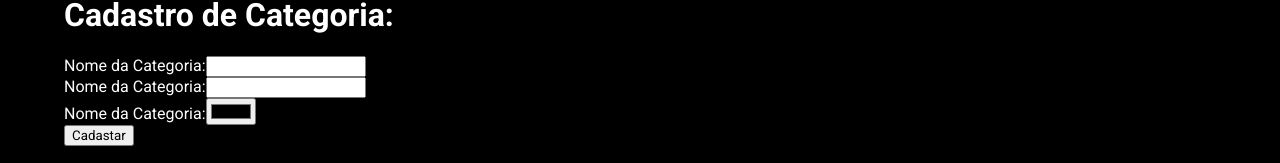
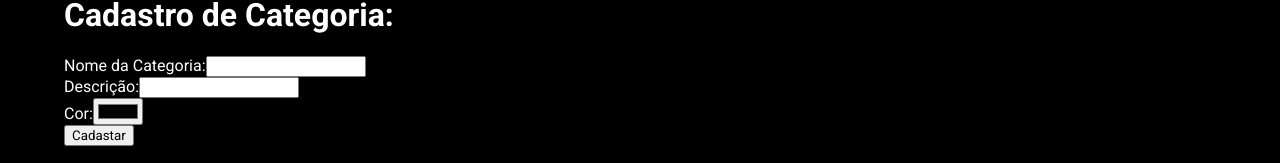
Before and after one commit to MatheusDuarteGalvao/duarteflix, a React (Create React App) app: page /cadastro/categoria in a window 1280 px wide. Shown: the part 125-288 px from the top of the page. Built offline with nearby package versions, Linux system fonts and the light colour scheme.

Commit message:
Ajustes na categoria

```diff
--- a/src/components/FormField/index.js
+++ b/src/components/FormField/index.js
@@ -1,10 +1,10 @@
 import React from 'react';
 
-function FormField({ type, name, value, handleChange }) {
+function FormField({ label, type, name, value, handleChange }) {
   return (
     <div>
       <label>
-        Nome da Categoria:
+        {label}
         <input
           type={type}
           name={name}
```
